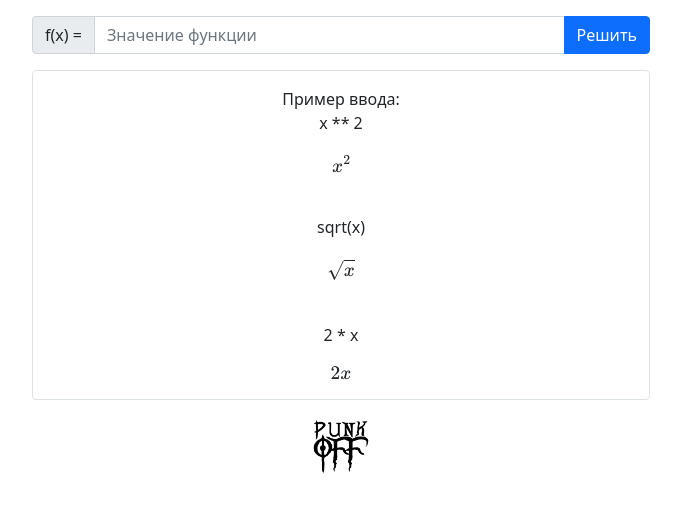
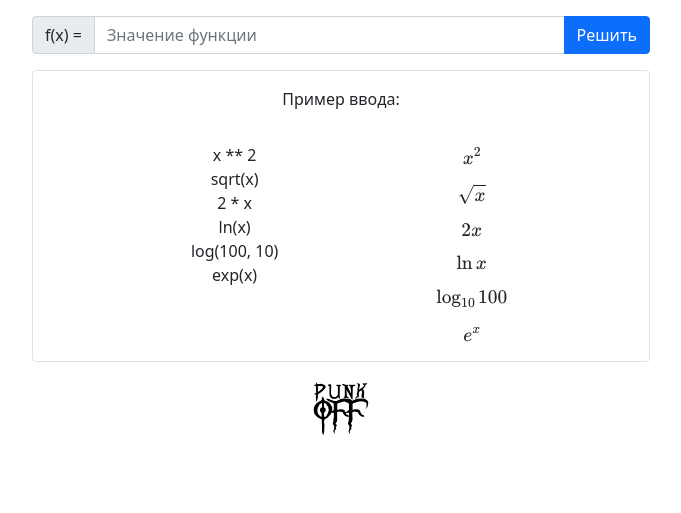
Before and after one commit to pank-su/site-reload, a Flask app: page /math/task_1 in a window 1280 px wide. Shown: the top 513 px of the page, without its empty margins (299-980 px from the left). Run offline with Flask 2, Linux system fonts and the light colour scheme; some libraries are stand-ins or nearby versions.

Commit message:
Удалено всё ненужное, интерфейс чуть приятнее.

```diff
--- a/static/files/1.json
+++ /dev/null
@@ -1 +0,0 @@
-{"result": "$$1) D{f} = \\mathbb{R}$$\n$$2) K{f} = \\left[ -2, \\  -2 - \\sqrt{3}, \\  -2 + \\sqrt{3}\\right]$$\n$$3) f'(x) = 3 x^{2} + 12 x + 9$$\n$$\\left[ \\left(-\\infty, -3\\right), \\  \\left(-3, -1\\right), \\  \\left(-1, \\infty\\right)\\right]$$\n$$+\\hspace{33pt}-\\hspace{33pt}+$$\n$$\\uparrow\\hspace{33pt}\\downarrow\\hspace{33pt}\\uparrow$$$$max = (-3, 2)\\hspace{3pt}min = (-1, -2)$$$$ \\lim_{x \\to \\infty} x^{3} + 6 x^{2} + 9 x + 2 = \\infty$$$$\\left[ \\left(-\\infty, -2\\right), \\  \\left(-2, \\infty\\right)\\right]$$\n$$-\\hspace{33pt}+$$\n$$\\frown\\hspace{26pt}\\smile$$$$\\left[ \\left\\{-2\\right\\}\\right]$$"}
--- a/static/files/2.json
+++ /dev/null
@@ -1 +0,0 @@
-{"result": "$$1) D{f} = \\mathbb{R}$$\n$$2) K{f} = \\left[ - \\sqrt[6]{2} i, \\  \\sqrt[6]{2} i, \\  - \\frac{\\sqrt[6]{2} \\sqrt{3}}{2} - \\frac{\\sqrt[6]{2} i}{2}, \\  - \\frac{\\sqrt[6]{2} \\sqrt{3}}{2} + \\frac{\\sqrt[6]{2} i}{2}, \\  \\frac{\\sqrt[6]{2} \\sqrt{3}}{2} - \\frac{\\sqrt[6]{2} i}{2}, \\  \\frac{\\sqrt[6]{2} \\sqrt{3}}{2} + \\frac{\\sqrt[6]{2} i}{2}\\right]$$\n$$3) f'(x) = 6 x^{5}$$\n$$\\left[ \\left(-\\infty, 0\\right), \\  \\left(0, \\infty\\right)\\right]$$\n$$-\\hspace{33pt}+$$\n$$\\downarrow\\hspace{33pt}\\uparrow$$$$min = (0, 2)$$$$4) \\lim_{x \\to \\infty} x^{6} + 2 = \\infty$$$$5) f''(x) = 30 x^{4}$$$$\\left[ \\left(-\\infty, 0\\right), \\  \\left(0, \\infty\\right)\\right]$$\n$$+\\hspace{33pt}+$$\n$$\\smile\\hspace{27pt}\\smile$$$$\\left[ \\left\\{0\\right\\}\\right]$$"}
--- a/static/files/3.json
+++ /dev/null
@@ -1 +0,0 @@
-{"result": "$$1) D{f} = \\mathbb{R}$$\n$$2) K{f} = \\left[ 0\\right]$$\n$$3) f'(x) = 2 x$$\n$$\\left[ \\left(-\\infty, 0\\right), \\  \\left(0, \\infty\\right)\\right]$$\n$$-\\hspace{33pt}+$$\n$$\\downarrow\\hspace{33pt}\\uparrow$$$$min = (0, 0)$$$$4) \\lim_{x \\to \\infty} x^{2} = \\infty$$$$5) f''(x) = 2$$$$\\left[ \\mathbb{R}\\right]$$\n$$+$$\n$$\\smile$$$$\\left[ \\emptyset\\right]$$"}
--- a/static/files/4.json
+++ /dev/null
@@ -1 +0,0 @@
-{"result": "$$1) D{f} = \\mathbb{R}$$\n$$2) K{f} = \\left[ 5\\right]$$\n$$3) f'(x) = -2$$\n$$\\left[ \\mathbb{R}\\right]$$\n$$-$$\n$$\\downarrow$$$$$$$$4) \\lim_{x \\to \\infty} 10 - 2 x = -\\infty$$$$5) f''(x) = 0$$$$\\left[ \\emptyset\\right]$$\n$$-$$\n$$\\frown$$$$\\left[ \\mathbb{R}\\right]$$"}
--- a/static/files/5.json
+++ /dev/null
@@ -1 +0,0 @@
-{"result": "$$1) D{f} = \\mathbb{R}$$\n$$2) K{f} = \\left[ 0, \\  10\\right]$$\n$$3) f'(x) = 10 - 2 x$$\n$$\\left[ \\left(-\\infty, 5\\right), \\  \\left(5, \\infty\\right)\\right]$$\n$$+\\hspace{33pt}-$$\n$$\\uparrow\\hspace{33pt}\\downarrow$$$$max = (5, 25)$$$$4) \\lim_{x \\to \\infty} - x^{2} + 10 x = -\\infty$$$$5) f''(x) = -2$$$$\\left[ \\mathbb{R}\\right]$$\n$$-$$\n$$\\frown$$$$\\left[ \\emptyset\\right]$$"}
--- a/static/files/6.json
+++ /dev/null
@@ -1 +0,0 @@
-{"result": "$$1) D{f} = \\mathbb{R}$$\n$$2) K{f} = \\left[ - \\sqrt[6]{2} i, \\  \\sqrt[6]{2} i, \\  - \\frac{\\sqrt[6]{2} \\sqrt{3}}{2} - \\frac{\\sqrt[6]{2} i}{2}, \\  - \\frac{\\sqrt[6]{2} \\sqrt{3}}{2} + \\frac{\\sqrt[6]{2} i}{2}, \\  \\frac{\\sqrt[6]{2} \\sqrt{3}}{2} - \\frac{\\sqrt[6]{2} i}{2}, \\  \\frac{\\sqrt[6]{2} \\sqrt{3}}{2} + \\frac{\\sqrt[6]{2} i}{2}\\right]$$\n$$3) f'(x) = 6 x^{5}$$\n$$\\left[ \\left(-\\infty, 0\\right), \\  \\left(0, \\infty\\right)\\right]$$\n$$-\\hspace{33pt}+$$\n$$\\downarrow\\hspace{33pt}\\uparrow$$$$min = (0, 2)$$$$4) \\lim_{x \\to \\infty} x^{6} + 2 = \\infty$$$$5) f''(x) = 30 x^{4}$$$$\\left[ \\left(-\\infty, 0\\right), \\  \\left(0, \\infty\\right)\\right]$$\n$$+\\hspace{33pt}+$$\n$$\\smile\\hspace{27pt}\\smile$$$$\\left[ \\left\\{0\\right\\}\\right]$$"}
--- a/static/files/7.json
+++ /dev/null
@@ -1 +0,0 @@
-{"result": "$$1) D{f} = \\mathbb{R}$$\n$$2) K{f} = \\left[ -5 - \\sqrt{15}, \\  -5 + \\sqrt{15}\\right]$$\n$$3) f'(x) = 2 x + 10$$\n$$\\left[ \\left(-\\infty, -5\\right), \\  \\left(-5, \\infty\\right)\\right]$$\n$$-\\hspace{33pt}+$$\n$$\\downarrow\\hspace{0pt}\\uparrow$$$$min = (-5, -15)$$"}
--- a/templates/second_task.html
+++ b/templates/second_task.html
@@ -25,10 +25,18 @@
 </form>
 <div class="px-3">
     <div class="border rounded">
-        <p class="text-center px-3 pt-3"> Пример ввода: <br>x ** 2$$x ^ 2$$ <br>sqrt(x)$$\sqrt{x}$$ <br> 2 * x$$2x$$</p>
-<!--        <div class="d-flex justify-content-between">-->
-<!--            <p class="text-center px-3 pt-3"> Пример ввода: <br>x ** 2$$x ^ 2$$ <br>sqrt(x)$$\sqrt{x}$$ <br> 2 * x$$2x$$</p>-->
-<!--        </div>-->
+        <p class="text-center px-3 pt-3"> Пример ввода:</p>
+        <div class="d-flex justify-content-evenly">
+            <p class="text-center px-3 pt-3"> x ** 2 <br>sqrt(x) <br> 2 * x<br> ln(x)<br> log(100, 10)<br> exp(x) </p>
+            <div>
+                $$x ^ 2$$
+                $$\sqrt{x}$$
+                $$2x$$
+                $$\ln{x}$$
+                $$\log_{10} 100$$
+                $$e ^ x$$
+            </div>
+        </div>
     </div>
 </div>
 <footer class="py-2 d-flex justify-content-center" id='footer'>
```
Also changed, not shown: templates/second_task_solution.html (+12 -4 lines), static/images/1.png (deleted), static/images/2.png (deleted), static/images/3.png (deleted), static/images/4.png (deleted), static/images/5.png (deleted), static/images/6.png (deleted), static/images/7.png (deleted).
